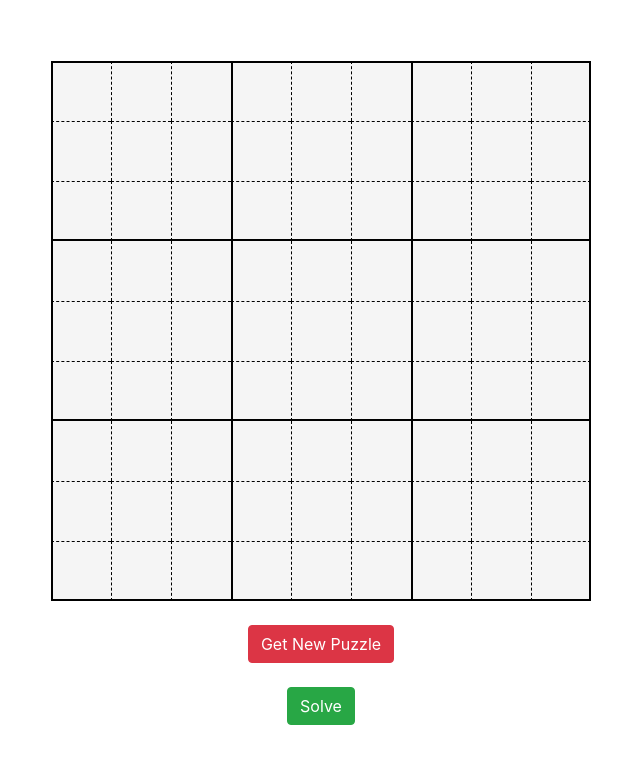
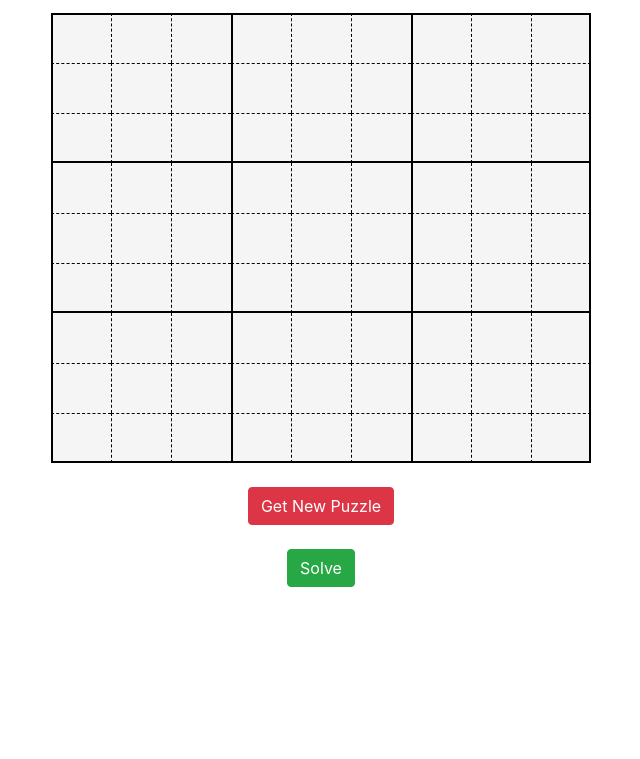
Before and after one commit to akt114/sudoku-solver, a plain HTML site: page index.html in a window 1280 px wide. Shown: the part 41-800 px from the top of the page, without its empty margins (319-959 px from the left). Drawn offline with nearby package versions, Linux system fonts and the light colour scheme.

Commit message:
customised css to fit to screen

```diff
--- a/style.css
+++ b/style.css
@@ -1,3 +1,4 @@
+
 #container{
     height: auto;
     width: 540px;
@@ -22,7 +23,7 @@
 
 #container div{
     background-color: whitesmoke;
-    height: 60px;
+    height: 50px;
     width: 60px;
     box-sizing: border-box;
     font-family: sans-serif;
```
Also changed, not shown: index.html (+1 -1 lines).
